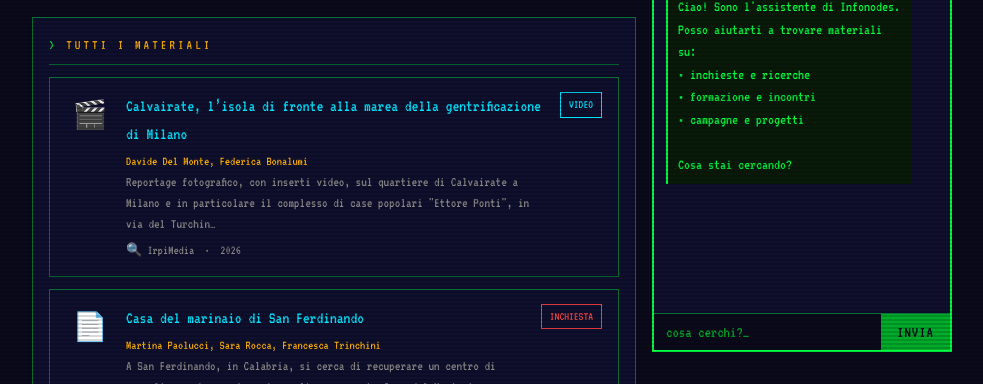
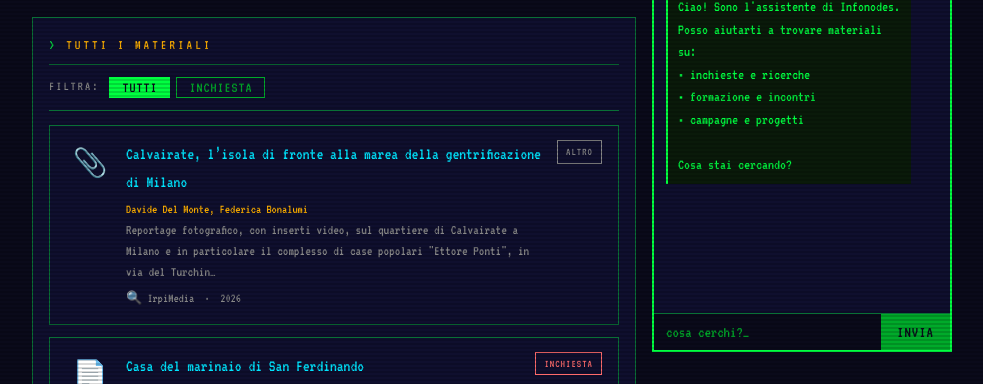
Before and after one commit to infonodesETS/infonodes-org, a plain HTML site: page inchieste-ricerche/index.html in a window 1280 px wide. Shown: the part 401-785 px from the top of the page, without its empty margins (148-1131 px from the left). Drawn offline with Linux system fonts and the light colour scheme.

Commit message:
Aggiungi tag multipli per tipo e filtri interattivi

```diff
--- a/css/style.css
+++ b/css/style.css
@@ -483,11 +483,61 @@
 
 .section-hero p { color: var(--grey); font-size: 16px; }
 
+/* ===== FILTRI TIPO ===== */
+#filtri-tipo {
+  display: flex;
+  flex-wrap: wrap;
+  align-items: center;
+  gap: 6px;
+  margin-bottom: 14px;
+  padding-bottom: 12px;
+  border-bottom: 1px solid var(--border);
+}
+
+.filtro-label {
+  color: var(--grey);
+  font-size: 13px;
+  letter-spacing: 2px;
+  margin-right: 4px;
+}
+
+.filtro-btn {
+  background: transparent;
+  border: 1px solid var(--green-dim);
+  color: var(--green-dim);
+  font-family: 'VT323', monospace;
+  font-size: 15px;
+  padding: 2px 12px;
+  cursor: pointer;
+  letter-spacing: 1px;
+  transition: background 0.1s, color 0.1s, border-color 0.1s;
+}
+
+.filtro-btn:hover {
+  border-color: var(--green);
+  color: var(--green);
+}
+
+.filtro-btn.active {
+  background: var(--green);
+  border-color: var(--green);
+  color: var(--bg);
+}
+
 /* ===== MATERIAL CARD ===== */
 .material-grid {
   display: grid;
   gap: 12px;
 }
+
+.mat-loading {
+  color: var(--grey);
+  font-size: 15px;
+  padding: 20px 0;
+  text-align: center;
+}
+
+.mat-error { color: var(--red); }
 
 .material-card {
   border: 1px solid var(--border);
@@ -510,7 +560,7 @@
   padding-top: 2px;
 }
 
-.material-card .mat-title {
+.mat-title {
   color: var(--cyan);
   font-size: 17px;
   display: block;
@@ -519,20 +569,48 @@
 
 .material-card:hover .mat-title { color: var(--green); }
 
-.material-card .mat-desc {
+.mat-desc {
   color: var(--grey);
   font-size: 14px;
   line-height: 1.5;
 }
 
-.material-card .mat-badge {
-  font-size: 12px;
+.mat-autori {
+  color: var(--amber);
+  font-size: 13px;
+}
+
+.mat-meta {
+  margin-top: 6px;
+  font-size: 13px;
+  color: var(--grey);
+}
+
+.mat-pdf { color: var(--green); }
+
+/* Badge multipli: colonna verticale a destra */
+.mat-badges {
+  display: flex;
+  flex-direction: column;
+  gap: 4px;
+  align-items: flex-end;
+}
+
+.mat-badge {
+  font-size: 11px;
   padding: 2px 8px;
   border: 1px solid;
   white-space: nowrap;
+  letter-spacing: 1px;
 }
 
-.mat-badge.pdf  { color: var(--red);   border-color: var(--red);   }
-.mat-badge.img  { color: var(--amber); border-color: var(--amber); }
-.mat-badge.video{ color: var(--cyan);  border-color: var(--cyan);  }
-.mat-badge.doc  { color: var(--green); border-color: var(--green); }
+/* Colori per tipo */
+.mat-badge.inchiesta  { color: #ff6b6b; border-color: #ff6b6b; }
+.mat-badge.ricerca    { color: var(--cyan);  border-color: var(--cyan);  }
+.mat-badge.reportage  { color: var(--amber); border-color: var(--amber); }
+.mat-badge.video      { color: #bf7fff; border-color: #bf7fff; }
+.mat-badge.podcast    { color: #7fffbf; border-color: #7fffbf; }
+.mat-badge.formazione { color: var(--green); border-color: var(--green); }
+.mat-badge.documento  { color: var(--green); border-color: var(--green); }
+.mat-badge.campagna   { color: var(--amber); border-color: var(--amber); }
+.mat-badge.altro      { color: var(--grey);  border-color: var(--grey);  }
--- a/inchieste-ricerche/index.html
+++ b/inchieste-ricerche/index.html
@@ -38,6 +38,7 @@
 
       <div class="box">
         <div class="box-title">Tutti i materiali</div>
+        <div id="filtri-tipo"></div>
         <div class="material-grid" id="material-grid">
           <!-- Popolato da materiali.js -->
         </div>
--- a/js/materiali.js
+++ b/js/materiali.js
@@ -1,40 +1,49 @@
 /* ===== INFONODES — VISUALIZZATORE MATERIALI ===== */
 
 const TIPO_CONFIG = {
-  inchiesta:  { icon: '📄', badge: 'pdf',   label: 'INCHIESTA' },
-  reportage:  { icon: '📷', badge: 'img',   label: 'REPORTAGE' },
-  video:      { icon: '🎬', badge: 'video', label: 'VIDEO' },
-  podcast:    { icon: '🎙️', badge: 'video', label: 'PODCAST' },
-  ricerca:    { icon: '🔬', badge: 'doc',   label: 'RICERCA' },
-  formazione: { icon: '📚', badge: 'doc',   label: 'FORMAZIONE' },
-  default:    { icon: '📎', badge: 'doc',   label: 'MATERIALE' }
+  inchiesta:  { icon: '📄', badge: 'inchiesta',  label: 'INCHIESTA' },
+  ricerca:    { icon: '🔬', badge: 'ricerca',    label: 'RICERCA' },
+  reportage:  { icon: '📷', badge: 'reportage',  label: 'REPORTAGE' },
+  video:      { icon: '🎬', badge: 'video',      label: 'VIDEO' },
+  podcast:    { icon: '🎙️', badge: 'podcast',    label: 'PODCAST' },
+  formazione: { icon: '📚', badge: 'formazione', label: 'FORMAZIONE' },
+  documento:  { icon: '📎', badge: 'documento',  label: 'DOCUMENTO' },
+  campagna:   { icon: '📢', badge: 'campagna',   label: 'CAMPAGNA' },
+  altro:      { icon: '📎', badge: 'altro',      label: 'ALTRO' },
 };
 
 const PIATTAFORMA_ICON = {
-  'Spotify':      '🎵',
-  'YouTube':      '▶️',
-  'Internazionale': '🎬',
-  'info.nodes':   '🔷',
-  'IrpiMedia':    '🔍',
-  'OCCRP':        '🌐',
-  'L\'Espresso':  '📰',
-  'Domani Editoriale': '📰',
-  'Scomodo':      '📰',
-  'Bike Italia':  '🚲',
-  'Voice Over':   '🎤',
-  'infoLibre':    '🌐',
+  'Spotify':             '🎵',
+  'YouTube':             '▶️',
+  'Internazionale':      '🎬',
+  'info.nodes':          '🔷',
+  'IrpiMedia':           '🔍',
+  'OCCRP':               '🌐',
+  "L'Espresso":          '📰',
+  'Domani Editoriale':   '📰',
+  'Scomodo':             '📰',
+  'Bike Italia':         '🚲',
+  'Voice Over':          '🎤',
+  'infoLibre':           '🌐',
 };
 
-function getTipoConfig(tipo) {
-  if (!tipo) return TIPO_CONFIG.default;
-  const t = tipo.toLowerCase();
-  if (t.includes('podcast'))   return TIPO_CONFIG.podcast;
-  if (t.includes('video') || t.includes('documentario')) return TIPO_CONFIG.video;
-  if (t.includes('reportage')) return TIPO_CONFIG.reportage;
-  if (t.includes('ricerca'))   return TIPO_CONFIG.ricerca;
-  if (t.includes('inchiesta')) return TIPO_CONFIG.inchiesta;
-  return TIPO_CONFIG.default;
+// ----- BADGE -----
+
+function buildBadges(tipi) {
+  if (!tipi || tipi.length === 0) tipi = ['altro'];
+  return tipi.map(t => {
+    const cfg = TIPO_CONFIG[t] || TIPO_CONFIG.altro;
+    return `<span class="mat-badge ${cfg.badge}">${cfg.label}</span>`;
+  }).join(' ');
 }
+
+// Icona: usa quella del primo tipo
+function getIcon(tipi) {
+  if (!tipi || tipi.length === 0) return TIPO_CONFIG.altro.icon;
+  return (TIPO_CONFIG[tipi[0]] || TIPO_CONFIG.altro).icon;
+}
+
+// ----- CARD -----
 
 function truncate(str, n) {
   if (!str || str.length <= n) return str || '';
@@ -42,55 +51,114 @@
 }
 
 function buildCard(m, basePath) {
-  const cfg   = getTipoConfig(m.tipo);
-  const pIcon = PIATTAFORMA_ICON[m.piattaforma] || '🔗';
-  const link  = m.pdf
+  const tipi   = m.tipi || (m.tipo ? [m.tipo] : ['altro']);
+  const icon   = getIcon(tipi);
+  const pIcon  = PIATTAFORMA_ICON[m.piattaforma] || '🔗';
+  const link   = m.pdf
     ? `${basePath}/${encodeURIComponent(m.pdf)}`
     : m.url;
-  const target = m.pdf ? '_blank' : '_blank';
-  const autori = m.autori ? m.autori.slice(0, 3).join(', ') + (m.autori.length > 3 ? ' +altri' : '') : '';
+  const autori = m.autori
+    ? m.autori.slice(0, 3).join(', ') + (m.autori.length > 3 ? ' +altri' : '')
+    : '';
 
   return `
-    <a href="${link}" target="${target}" rel="noopener" class="material-card">
-      <div class="mat-icon">${cfg.icon}</div>
-      <div>
+    <a href="${link}" target="_blank" rel="noopener"
+       class="material-card"
+       data-tipi="${tipi.join(',')}">
+      <div class="mat-icon">${icon}</div>
+      <div class="mat-body">
         <span class="mat-title">${m.titolo}</span>
         <div class="mat-desc">
-          ${autori ? `<span style="color:var(--amber);font-size:13px;">${autori}</span><br>` : ''}
+          ${autori ? `<span class="mat-autori">${autori}</span><br>` : ''}
           ${truncate(m.descrizione, 160)}
         </div>
-        <div style="margin-top:6px;font-size:13px;color:var(--grey);">
+        <div class="mat-meta">
           ${pIcon} ${m.piattaforma} &nbsp;·&nbsp; ${m.anno}
-          ${m.pdf ? ' &nbsp;·&nbsp; <span style="color:var(--green)">↓ PDF</span>' : ''}
+          ${m.pdf ? ' &nbsp;·&nbsp; <span class="mat-pdf">↓ PDF</span>' : ''}
         </div>
       </div>
-      <span class="mat-badge ${cfg.badge}">${cfg.label}</span>
+      <div class="mat-badges">${buildBadges(tipi)}</div>
     </a>`;
 }
+
+// ----- FILTRI -----
+
+function buildFiltri(materiali, containerId) {
+  // Raccoglie tutti i tipi presenti
+  const tuttiTipi = new Set();
+  materiali.forEach(m => {
+    const tipi = m.tipi || (m.tipo ? [m.tipo] : []);
+    tipi.forEach(t => tuttiTipi.add(t));
+  });
+
+  const filtriEl = document.getElementById('filtri-tipo');
+  if (!filtriEl || tuttiTipi.size === 0) return;
+
+  const ordine = ['inchiesta','ricerca','reportage','video','podcast','formazione','documento','campagna','altro'];
+  const presenti = ordine.filter(t => tuttiTipi.has(t));
+
+  const bottoni = presenti.map(t => {
+    const cfg = TIPO_CONFIG[t] || TIPO_CONFIG.altro;
+    return `<button class="filtro-btn" data-tipo="${t}">${cfg.label}</button>`;
+  }).join('');
+
+  filtriEl.innerHTML = `
+    <span class="filtro-label">FILTRA:</span>
+    <button class="filtro-btn active" data-tipo="tutti">TUTTI</button>
+    ${bottoni}
+  `;
+
+  // Evento click
+  filtriEl.addEventListener('click', e => {
+    const btn = e.target.closest('.filtro-btn');
+    if (!btn) return;
+
+    // Aggiorna bottone attivo
+    filtriEl.querySelectorAll('.filtro-btn').forEach(b => b.classList.remove('active'));
+    btn.classList.add('active');
+
+    const tipo = btn.dataset.tipo;
+    const cards = document.querySelectorAll(`#${containerId} .material-card`);
+
+    cards.forEach(card => {
+      if (tipo === 'tutti') {
+        card.style.display = '';
+      } else {
+        const tipiCard = card.dataset.tipi ? card.dataset.tipi.split(',') : [];
+        card.style.display = tipiCard.includes(tipo) ? '' : 'none';
+      }
+    });
+  });
+}
+
+// ----- CARICAMENTO -----
 
 async function caricaMateriali(sezione, containerId, basePath) {
   const container = document.getElementById(containerId);
   if (!container) return;
 
-  container.innerHTML = '<div style="color:var(--grey);padding:20px 0;text-align:center;">[ caricamento... ]</div>';
+  container.innerHTML = '<div class="mat-loading">[ caricamento... ]</div>';
 
   try {
     const rootPath = basePath.replace(/\/[^/]+$/, '');
-    const res  = await fetch(`${rootPath}/search-index.json`);
-    if (!res.ok) throw new Error('index non trovato');
+    const res = await fetch(`${rootPath}/search-index.json`);
+    if (!res.ok) throw new Error('search-index.json non trovato');
     const data = await res.json();
 
     const lista = data.materiali.filter(m => m.sezione === sezione);
     lista.sort((a, b) => b.anno - a.anno);
 
     if (lista.length === 0) {
-      container.innerHTML = '<div style="color:var(--grey);padding:20px 0;text-align:center;">[ Nessun materiale ancora caricato ]</div>';
+      container.innerHTML = '<div class="mat-loading">[ Nessun materiale ancora caricato ]</div>';
       return;
     }
 
+    // Prima costruisci i filtri (servono i dati), poi le card
+    buildFiltri(lista, containerId);
     container.innerHTML = lista.map(m => buildCard(m, basePath)).join('');
+
   } catch (e) {
-    container.innerHTML = `<div style="color:var(--red);padding:20px 0;text-align:center;">[ Errore nel caricamento dei materiali ]<br><span style="font-size:13px;">${e.message}</span></div>`;
+    container.innerHTML = `<div class="mat-loading mat-error">[ Errore nel caricamento ]<br><small>${e.message}</small></div>`;
     console.error(e);
   }
 }
```
Also changed, not shown: 1 other file.
